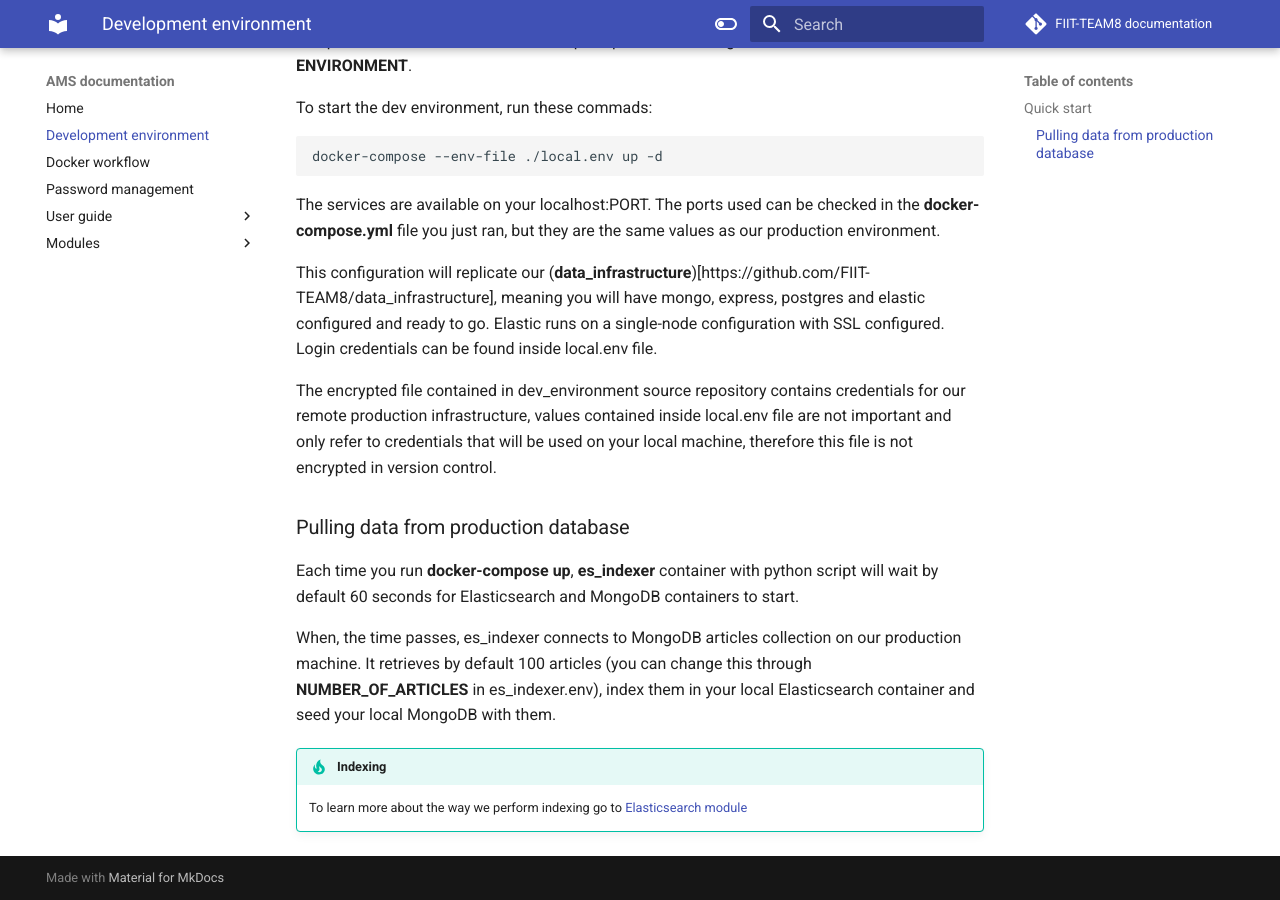
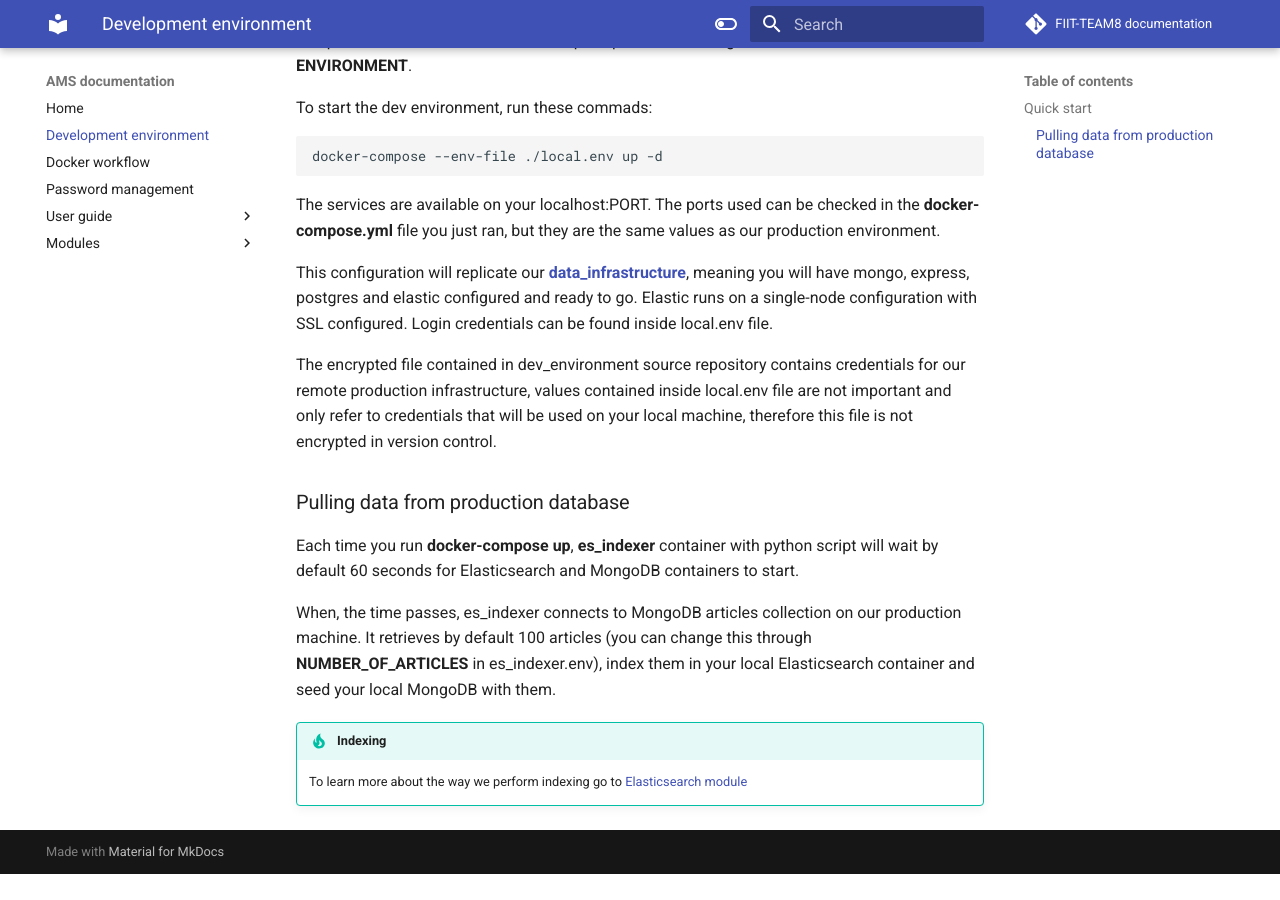
Before and after one commit to FIIT-TEAM8/team_documentation, an MkDocs documentation site: the page built from docs/devEnvironment.md, in a window 1280 px wide and 900 px high, scrolled down 820 px. Built offline with MkDocs 1.6.1 and Material for MkDocs 9.7.7, drawn with Linux system fonts in a browser that asks for light colours; comment, search, counter and statistics services are not loaded; after the commit the page ends 1694 px from its top, so only the background shows below that.

Commit message:
Update devEnvironment.md

```diff
--- a/docs/devEnvironment.md
+++ b/docs/devEnvironment.md
@@ -30,7 +30,7 @@ docker-compose --env-file ./local.env up -d
 The services are available on your localhost:PORT. The ports used can be checked in the **docker-compose.yml** file you just ran, but they are the same values as our production environment.
 
 
-This configuration will replicate our (**data_infrastructure**)[https://github.com/FIIT-TEAM8/data_infrastructure], meaning you will have mongo, express, postgres and elastic configured and ready to go. Elastic runs on a single-node configuration with SSL configured. Login credentials can be found inside local.env file.
+This configuration will replicate our [**data_infrastructure**](https://github.com/FIIT-TEAM8/data_infrastructure), meaning you will have mongo, express, postgres and elastic configured and ready to go. Elastic runs on a single-node configuration with SSL configured. Login credentials can be found inside local.env file.
 
 The encrypted file contained in dev_environment source repository contains credentials for our remote production infrastructure, values contained inside local.env file are not important and only refer to credentials that will be used on your local machine, therefore this file is not encrypted in version control.
 
```
